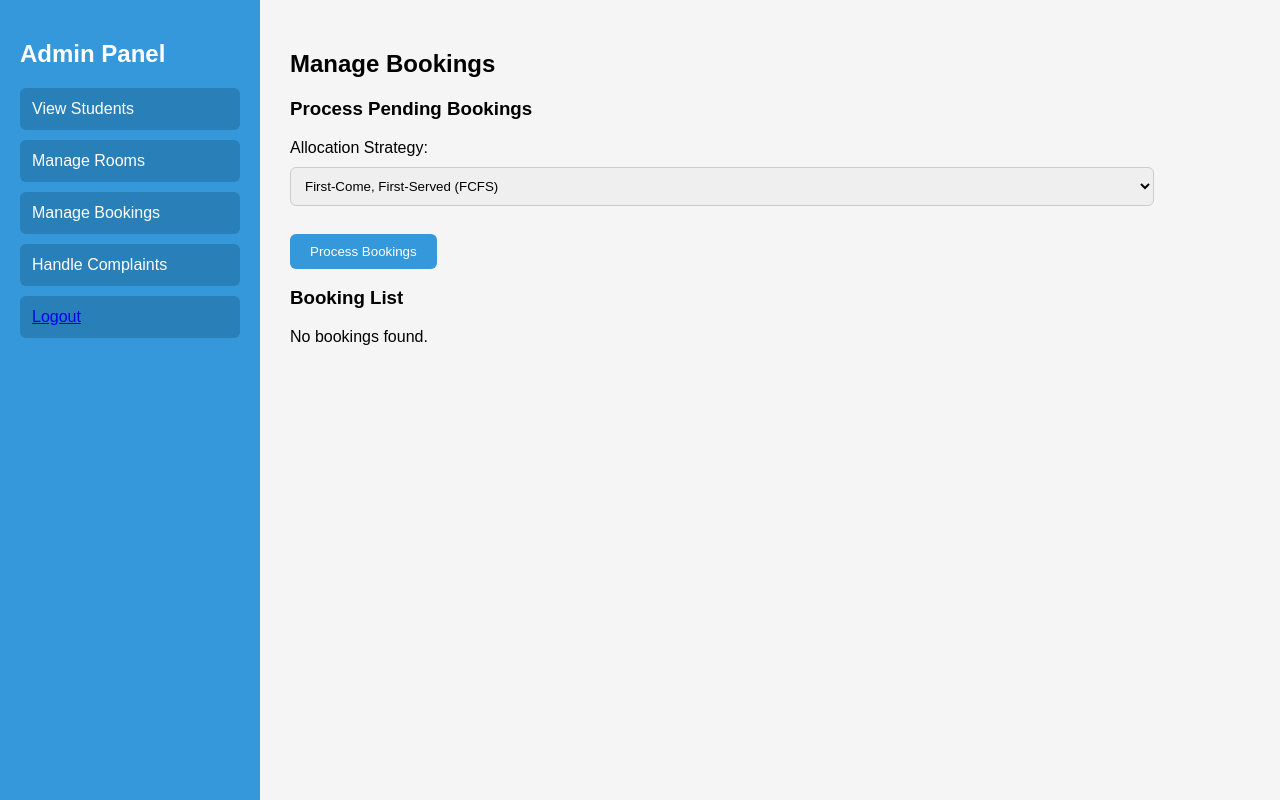
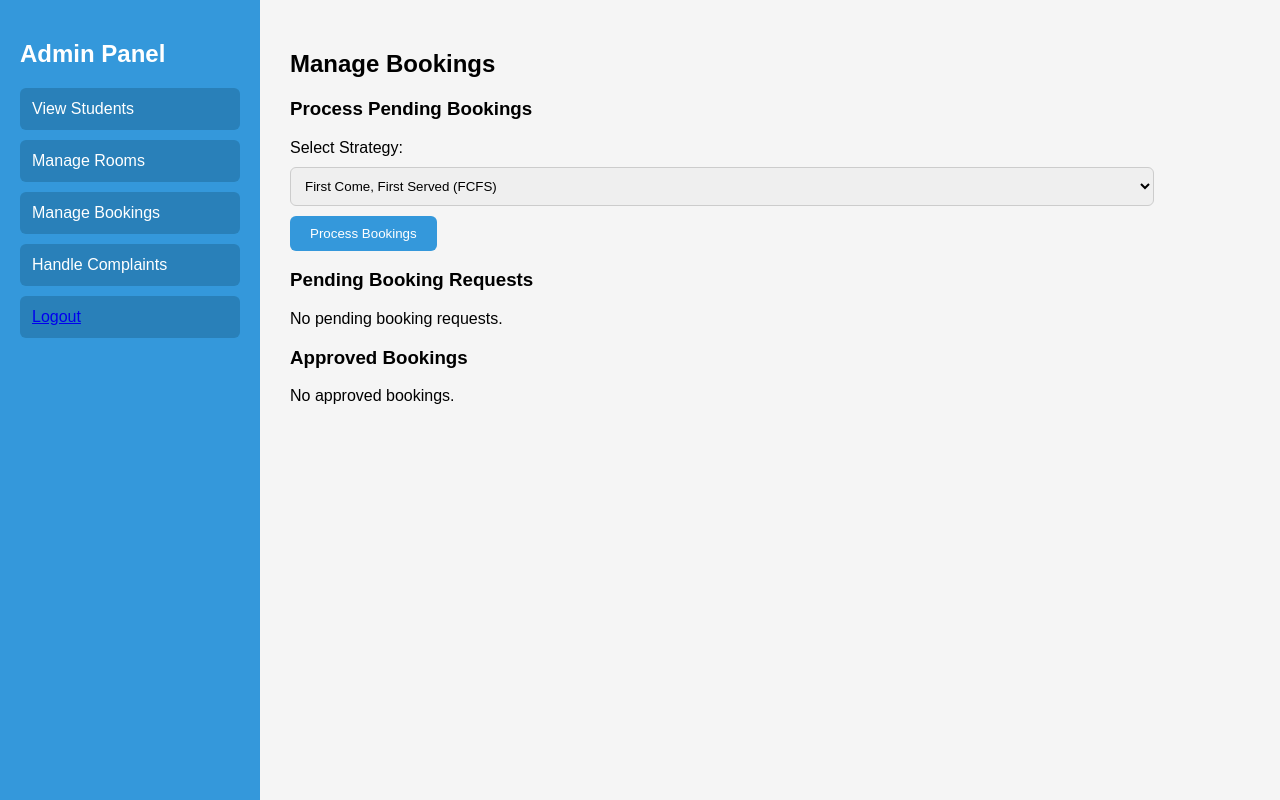
Before and after one commit to Rohit242524/Hostel-Management, a Flask app: page /view_bookings in a window 1280 px wide. Run offline with Flask 3, Linux system fonts and the light colour scheme; data comes from the database, SQL or seed files in the repository; both versions use the stored data as it was after the commit; data that the repository does not hold is empty.

Commit message:
shortest job first added in manage booking(admin)

```diff
--- a/routes/routes.py
+++ b/routes/routes.py
@@ -105,13 +105,26 @@ def setup_routes(app):
     @app.route('/view_bookings')
     def view_bookings():
         with get_db() as conn:
-            bookings = conn.execute('''
+            pending_bookings = conn.execute('''
                 SELECT b.id, b.student_id, s.student_id AS roll_number, s.name, r.room_number, b.status, b.booking_date
                 FROM bookings b
                 JOIN students s ON b.student_id = s.id
                 JOIN rooms r ON b.room_id = r.id
+                WHERE b.status = 'pending'
+                ORDER BY b.booking_date ASC
             ''').fetchall()
-        return render_template('view_bookings.html', bookings=bookings)
+
+            approved_bookings = conn.execute('''
+                SELECT b.id, b.student_id, s.student_id AS roll_number, s.name, r.room_number, b.status, b.booking_date
+                FROM bookings b
+                JOIN students s ON b.student_id = s.id
+                JOIN rooms r ON b.room_id = r.id
+                WHERE b.status = 'approved'
+                ORDER BY b.booking_date ASC
+            ''').fetchall()
+
+        return render_template('view_bookings.html', pending_bookings=pending_bookings, approved_bookings=approved_bookings)
+
 
     @app.route('/handle_complaints', methods=['GET'])
     def handle_complaints():
@@ -195,23 +208,29 @@ def setup_routes(app):
     @app.route('/student_section/check_booking', methods=['GET'])
     def check_booking():
         if 'user' not in session:
-            return jsonify({'already_requested': False})
+            return jsonify({'already_requested': False, 'rejected': False})
 
         with get_db() as conn:
             username = session['user']
             student = conn.execute('SELECT id FROM students WHERE username = ?', (username,)).fetchone()
 
             if not student:
-                return jsonify({'already_requested': False})
+                return jsonify({'already_requested': False, 'rejected': False})
 
             student_id = student['id']
             existing_booking = conn.execute(
                 "SELECT * FROM bookings WHERE student_id = ? AND status IN ('pending', 'approved')",
                 (student_id,)
             ).fetchone()
-            already_requested = existing_booking is not None
+            rejected_booking = conn.execute(
+                "SELECT * FROM bookings WHERE student_id = ? AND status = 'rejected' ORDER BY booking_date DESC LIMIT 1",
+                (student_id,)
+            ).fetchone()
 
-        return jsonify({'already_requested': already_requested})
+            return jsonify({
+                'already_requested': existing_booking is not None,
+                'rejected': rejected_booking is not None
+            })
 
     @app.route('/student_section/get_rooms', methods=['GET'])
     def get_rooms():
@@ -282,6 +301,16 @@ def setup_routes(app):
                     ORDER BY b.booking_date ASC
                 """).fetchall()
                 print("FCFS Bookings Order:", [(b['id'], b['booking_date']) for b in bookings])
+            elif strategy == 'sjf':
+                bookings = conn.execute("""
+                    SELECT b.id, b.student_id, b.room_id, b.status, b.booking_date,
+                        (r.max_capacity - r.current_occupancy) AS remaining_capacity
+                    FROM bookings b
+                    JOIN rooms r ON b.room_id = r.id
+                    WHERE b.status = 'pending'
+                    ORDER BY (r.max_capacity - r.current_occupancy) ASC, b.booking_date ASC
+                """).fetchall()
+                print("SJF Bookings Order:", [(b['id'], b['room_id'], b['remaining_capacity'], b['booking_date']) for b in bookings])
             else:
                 bookings = conn.execute("""
                     SELECT b.id, b.student_id, b.room_id, b.status, b.booking_date, r.max_capacity
@@ -292,6 +321,7 @@ def setup_routes(app):
                 """).fetchall()
                 print("Priority Bookings Order:", [(b['id'], b['room_id'], b['max_capacity'], b['booking_date']) for b in bookings])
 
+            processed_bookings = []
             for booking in bookings:
                 booking_id = booking['id']
                 room_id = booking['room_id']
@@ -306,6 +336,7 @@ def setup_routes(app):
                 if not room or room['current_occupancy'] >= room['max_capacity']:
                     conn.execute("UPDATE bookings SET status = 'rejected' WHERE id = ?", (booking_id,))
                     conn.commit()
+                    print(f"Rejected booking {booking_id}: Room {room_id} is full (current_occupancy={room['current_occupancy']}, max_capacity={room['max_capacity']})")
                     continue
 
                 conn.execute("UPDATE bookings SET status = 'approved' WHERE id = ?", (booking_id,))
@@ -323,6 +354,9 @@ def setup_routes(app):
                     WHERE id = ?
                 """, (room_id,))
                 conn.commit()
+                processed_bookings.append((booking_id, room_id))
+                print(f"Approved booking {booking_id}: Room {room_id}")
 
+            print("Processed Bookings Order:", processed_bookings)
             flash('Bookings processed successfully.', 'success')
         return redirect(url_for('view_bookings'))
--- a/templates/view_bookings.html
+++ b/templates/view_bookings.html
@@ -1,7 +1,7 @@
 <!DOCTYPE html>
 <html>
 <head>
-  <title>View Bookings</title>
+  <title>Manage Bookings</title>
   <link rel="stylesheet" href="{{ url_for('static', filename='css/style.css') }}">
 </head>
 <body>
@@ -29,16 +29,17 @@
 
       <h3>Process Pending Bookings</h3>
       <form method="POST" action="{{ url_for('process_bookings') }}">
-        <label for="strategy">Allocation Strategy:</label>
+        <label for="strategy">Select Strategy:</label>
         <select name="strategy" id="strategy">
-          <option value="fcfs">First-Come, First-Served (FCFS)</option>
-          <option value="priority">Priority (Single > Double > Triple)</option>
-        </select><br><br>
+          <option value="fcfs">First Come, First Served (FCFS)</option>
+          <option value="priority">Priority (by room capacity)</option>
+          <option value="sjf">Shortest Job First (by remaining capacity)</option>
+        </select>
         <button type="submit">Process Bookings</button>
       </form>
 
-      <h3>Booking List</h3>
-      {% if bookings %}
+      <h3>Pending Booking Requests</h3>
+      {% if pending_bookings %}
         <table class="booking-table">
           <thead>
             <tr>
@@ -51,7 +52,7 @@
             </tr>
           </thead>
           <tbody>
-          {% for booking in bookings %}
+          {% for booking in pending_bookings %}
             <tr>
               <td>{{ booking['id'] }}</td>
               <td>{{ booking['roll_number'] }}</td>
@@ -64,7 +65,37 @@
           </tbody>
         </table>
       {% else %}
-        <p class="no-data">No bookings found.</p>
+        <p class="no-data">No pending booking requests.</p>
+      {% endif %}
+
+      <h3>Approved Bookings</h3>
+      {% if approved_bookings %}
+        <table class="booking-table">
+          <thead>
+            <tr>
+              <th>Booking ID</th>
+              <th>Student Roll No</th>
+              <th>Student Name</th>
+              <th>Room Number</th>
+              <th>Status</th>
+              <th>Booking Date</th>
+            </tr>
+          </thead>
+          <tbody>
+          {% for booking in approved_bookings %}
+            <tr>
+              <td>{{ booking['id'] }}</td>
+              <td>{{ booking['roll_number'] }}</td>
+              <td>{{ booking['name'] }}</td>
+              <td>{{ booking['room_number'] }}</td>
+              <td>{{ booking['status'] }}</td>
+              <td>{{ booking['booking_date'] }}</td>
+            </tr>
+          {% endfor %}
+          </tbody>
+        </table>
+      {% else %}
+        <p class="no-data">No approved bookings.</p>
       {% endif %}
     </main>
   </div>
```
Also changed, not shown: db.py (+71 -13 lines), hostel.db.
